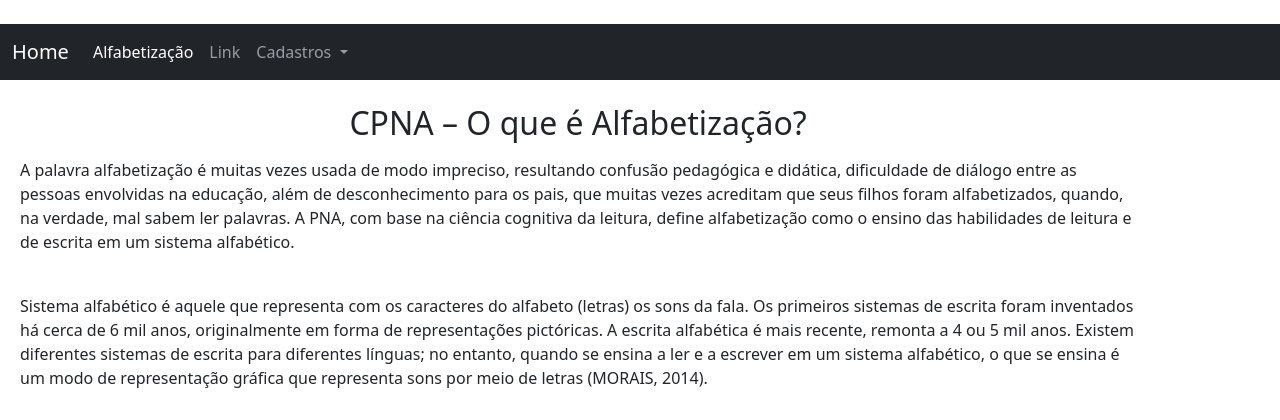
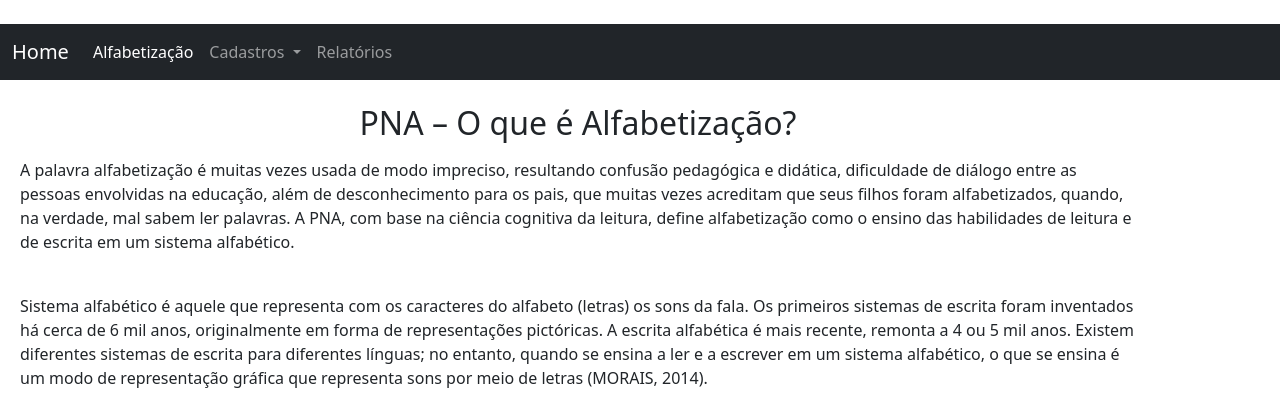
Before and after one commit to fstandke/SistemaavaliacaoPI3, a Flask app: page /sobre in a window 1280 px wide. Shown: the top 420 px of the page. Run offline with Flask 3, Linux system fonts and the light colour scheme.

Commit message:
versao apresentada no relatório final

```diff
--- a/main.py
+++ b/main.py
@@ -43,6 +43,10 @@
 @app.route('/sobre')
 def sobre():
     return render_template('sobre.html')
+
+@app.route('/relatorios')
+def relatorios():
+    return render_template('relatorios.html')
 
 # Cadastro do Professor
 @app.route('/cadastro/')
--- a/templates/navbar.html
+++ b/templates/navbar.html
@@ -9,9 +9,7 @@
         <li class="nav-item">
           <a class="nav-link active" aria-current="page" href="{{url_for('sobre')}}">Alfabetização</a>
         </li>
-        <li class="nav-item">
-          <a class="nav-link" href="#">Link</a>
-        </li>
+
         <li class="nav-item dropdown">
           <a class="nav-link dropdown-toggle" href="#" role="button" data-bs-toggle="dropdown" aria-expanded="false">
             Cadastros
@@ -26,7 +24,9 @@
             <li><hr class="dropdown-divider"></li>
             <li><a class="dropdown-item" href="{{url_for('cad_avaliacao')}}">Avaliação</a></li>
           </ul>
-
+          <li class="nav-item">
+            <a class="nav-link" href="{{url_for('relatorios')}}">Relatórios</a>
+          </li>
       </ul>
       <form class="d-flex" role="search">
 
--- a/templates/sobre.html
+++ b/templates/sobre.html
@@ -2,7 +2,7 @@
 
 {% block content %}
         <br>
-    <h2><p class="text-center">CPNA – O que é Alfabetização?</p></h2>
+    <h2><p class="text-center">PNA – O que é Alfabetização?</p></h2>
     <p>A palavra alfabetização é muitas vezes usada de modo impreciso, resultando confusão pedagógica e didática, dificuldade de diálogo entre as pessoas envolvidas na educação, além de desconhecimento para os pais, que muitas vezes acreditam que seus filhos foram alfabetizados, quando, na verdade, mal sabem ler palavras. A PNA, com base na ciência cognitiva da leitura, define alfabetização como o ensino das habilidades de leitura e de escrita em um sistema alfabético.</p><br>
         <p>Sistema alfabético é aquele que representa com os caracteres do alfabeto (letras) os sons da fala. Os primeiros sistemas de escrita foram inventados há cerca de 6 mil anos, originalmente em forma de representações pictóricas. A escrita alfabética é mais recente, remonta a 4 ou 5 mil anos. Existem diferentes sistemas de escrita para diferentes línguas; no entanto, quando se ensina a ler e a escrever em um sistema alfabético, o que se ensina é um modo de representação gráfica que representa sons por meio de letras (MORAIS, 2014). </p> <br>
 
```
Also changed, not shown: templates/relatorios.html (added, +11 -0 lines), static/script.js (line endings or trailing spaces).
